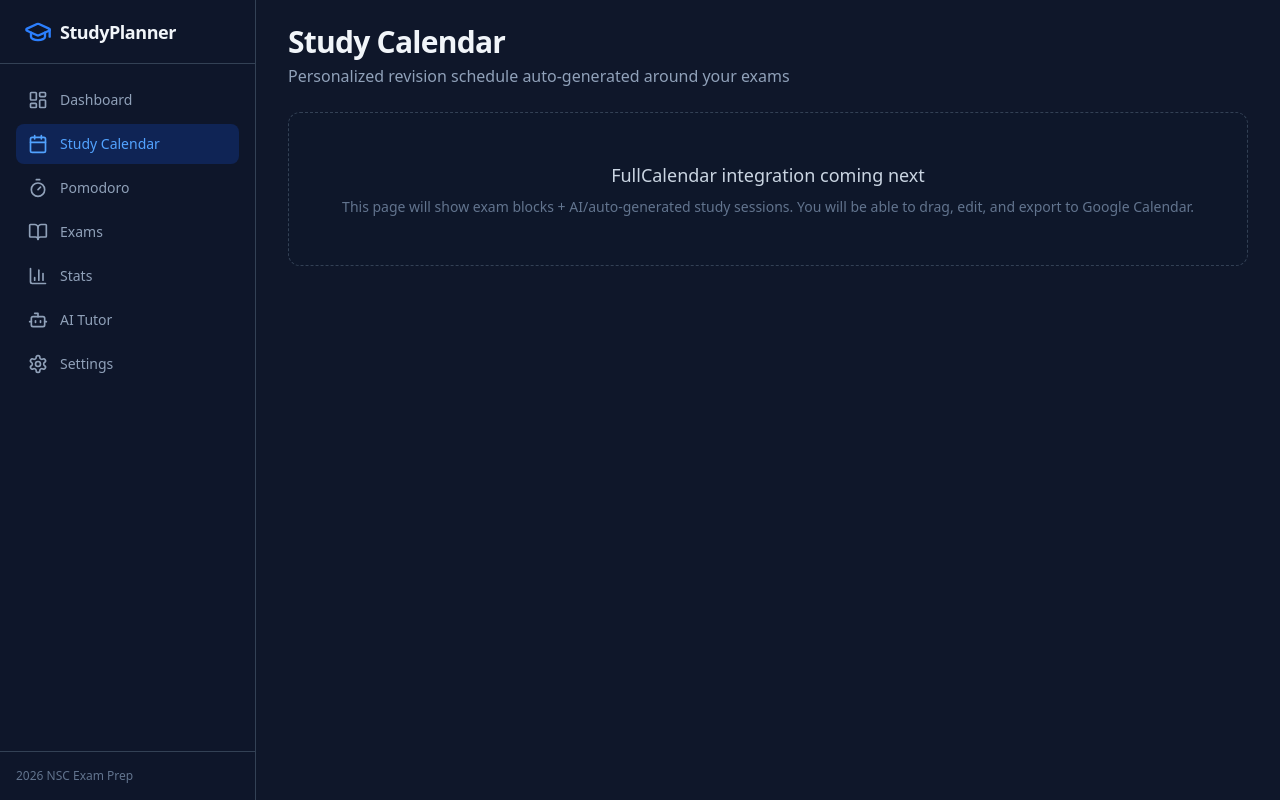
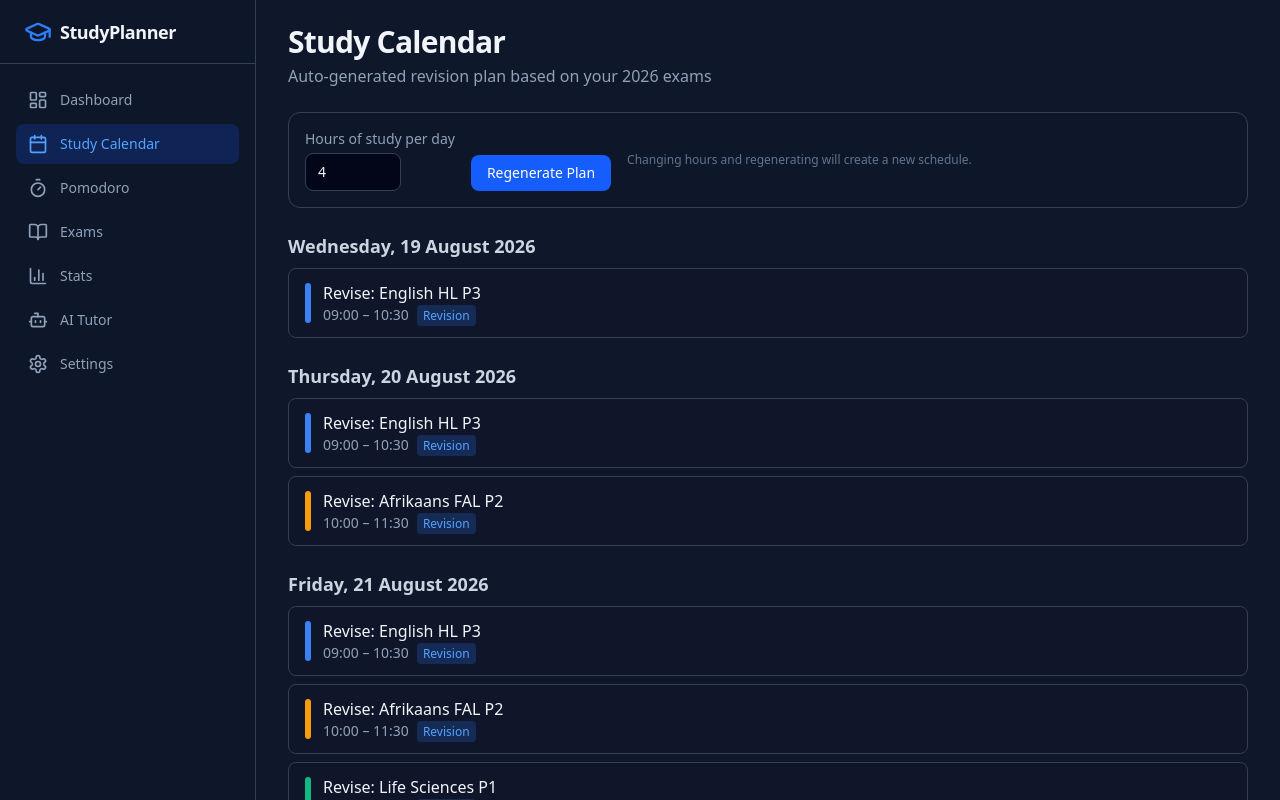
Before and after one commit to sixtoast/study-planner-pwa, a Next.js app: page /calendar in a window 1280 px wide. Shown: the top 800 px of the page. Built offline with nearby package versions, Linux system fonts and the light colour scheme.

Commit message:
Add auto-generated study calendar with revision blocks before each exam

```diff
--- a/src/app/calendar/page.tsx
+++ b/src/app/calendar/page.tsx
@@ -1,20 +1,123 @@
+"use client";
+
+import { useEffect, useState } from "react";
+import { generateStudyPlan, type StudyBlock } from "@/lib/scheduler";
+import { getPrefs, savePrefs } from "@/lib/storage";
+
 export default function CalendarPage() {
+  const [blocks, setBlocks] = useState<StudyBlock[]>([]);
+  const [hoursPerDay, setHoursPerDay] = useState(4);
+  const [loading, setLoading] = useState(true);
+
+  useEffect(() => {
+    const prefs = getPrefs();
+    setHoursPerDay(prefs.studyHoursPerDay);
+    const plan = generateStudyPlan({ hoursPerDay: prefs.studyHoursPerDay });
+    setBlocks(plan);
+    setLoading(false);
+  }, []);
+
+  const regenerate = () => {
+    savePrefs({ studyHoursPerDay: hoursPerDay });
+    const plan = generateStudyPlan({ hoursPerDay });
+    setBlocks(plan);
+  };
+
+  // Group by date
+  const byDate = blocks.reduce<Record<string, StudyBlock[]>>((acc, b) => {
+    if (!acc[b.date]) acc[b.date] = [];
+    acc[b.date].push(b);
+    return acc;
+  }, {});
+
+  const sortedDates = Object.keys(byDate).sort();
+
   return (
     <div className="space-y-6">
       <div>
         <h1 className="text-3xl font-bold tracking-tight">Study Calendar</h1>
         <p className="mt-1 text-slate-400">
-          Personalized revision schedule auto-generated around your exams
+          Auto-generated revision plan based on your 2026 exams
         </p>
       </div>
 
-      <div className="rounded-xl border border-dashed border-slate-700 bg-slate-900/30 p-12 text-center">
-        <p className="text-lg text-slate-300">FullCalendar integration coming next</p>
-        <p className="mt-2 text-sm text-slate-500">
-          This page will show exam blocks + AI/auto-generated study sessions.
-          You will be able to drag, edit, and export to Google Calendar.
+      {/* Controls */}
+      <div className="flex flex-wrap items-end gap-4 rounded-xl border border-slate-800 bg-slate-900/50 p-4">
+        <div>
+          <label className="mb-1 block text-sm text-slate-400">
+            Hours of study per day
+          </label>
+          <input
+            type="number"
+            min={1}
+            max={12}
+            value={hoursPerDay}
+            onChange={(e) => setHoursPerDay(Number(e.target.value) || 4)}
+            className="w-24 rounded-lg border border-slate-700 bg-slate-950 px-3 py-2 text-sm"
+          />
+        </div>
+        <button
+          onClick={regenerate}
+          className="rounded-lg bg-blue-600 px-4 py-2 text-sm font-medium text-white hover:bg-blue-500"
+        >
+          Regenerate Plan
+        </button>
+        <p className="text-xs text-slate-500 self-center">
+          Changing hours and regenerating will create a new schedule.
         </p>
       </div>
+
+      {loading ? (
+        <p className="text-slate-400">Generating your personalised plan…</p>
+      ) : (
+        <div className="space-y-6">
+          {sortedDates.map((date) => (
+            <div key={date}>
+              <h2 className="mb-2 text-lg font-semibold text-slate-300">
+                {new Date(date + "T00:00:00").toLocaleDateString("en-ZA", {
+                  weekday: "long",
+                  day: "numeric",
+                  month: "long",
+                  year: "numeric",
+                })}
+              </h2>
+              <div className="space-y-2">
+                {byDate[date].map((block) => (
+                  <div
+                    key={block.id}
+                    className="flex items-center gap-3 rounded-lg border border-slate-800 bg-slate-900/60 px-4 py-3"
+                  >
+                    <div
+                      className="h-10 w-1.5 rounded-full"
+                      style={{ backgroundColor: block.color }}
+                    />
+                    <div className="flex-1 min-w-0">
+                      <p className="font-medium truncate">{block.title}</p>
+                      <p className="text-sm text-slate-400">
+                        {block.startTime} – {block.endTime}
+                        {block.type === "exam" && (
+                          <span className="ml-2 rounded bg-red-500/20 px-1.5 py-0.5 text-xs text-red-400">
+                            EXAM
+                          </span>
+                        )}
+                        {block.type === "revision" && (
+                          <span className="ml-2 rounded bg-blue-500/20 px-1.5 py-0.5 text-xs text-blue-400">
+                            Revision
+                          </span>
+                        )}
+                      </p>
+                    </div>
+                  </div>
+                ))}
+              </div>
+            </div>
+          ))}
+
+          {sortedDates.length === 0 && (
+            <p className="text-slate-400">No upcoming exams found.</p>
+          )}
+        </div>
+      )}
     </div>
   );
 }
```
